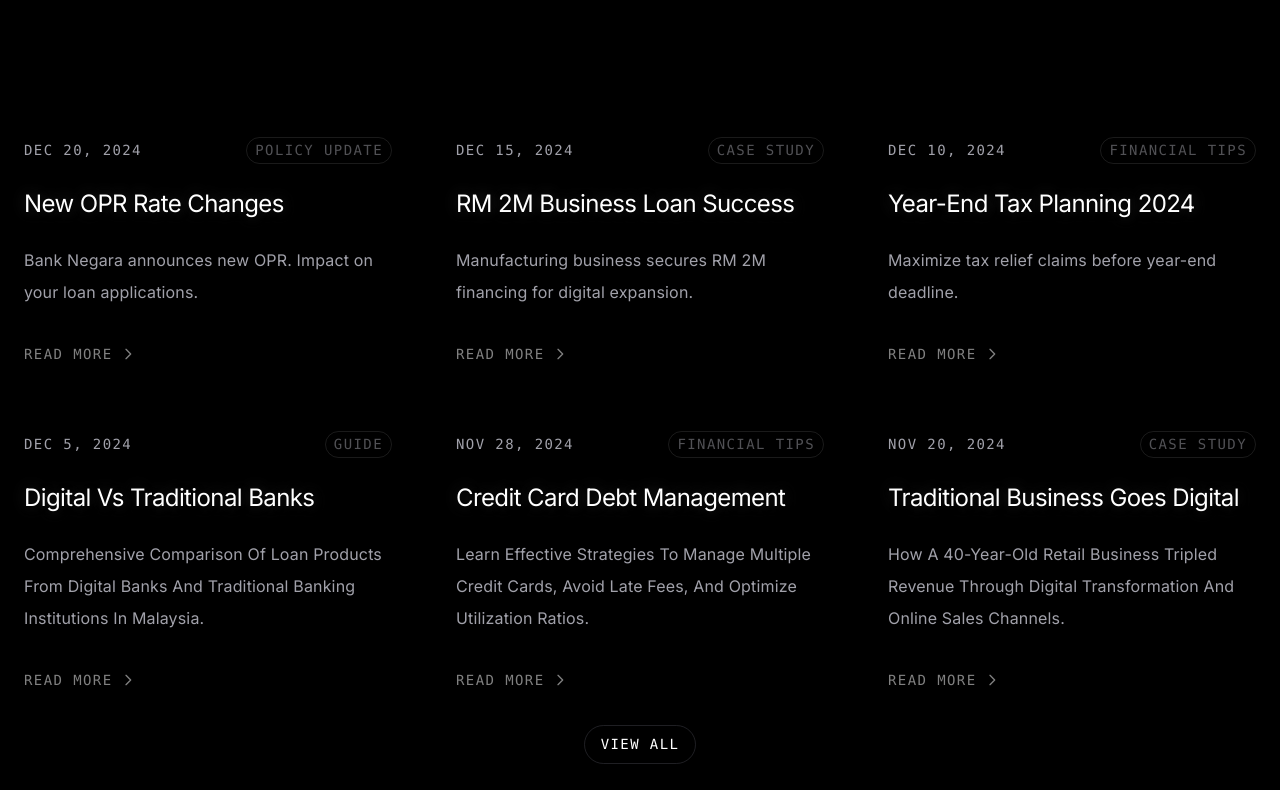
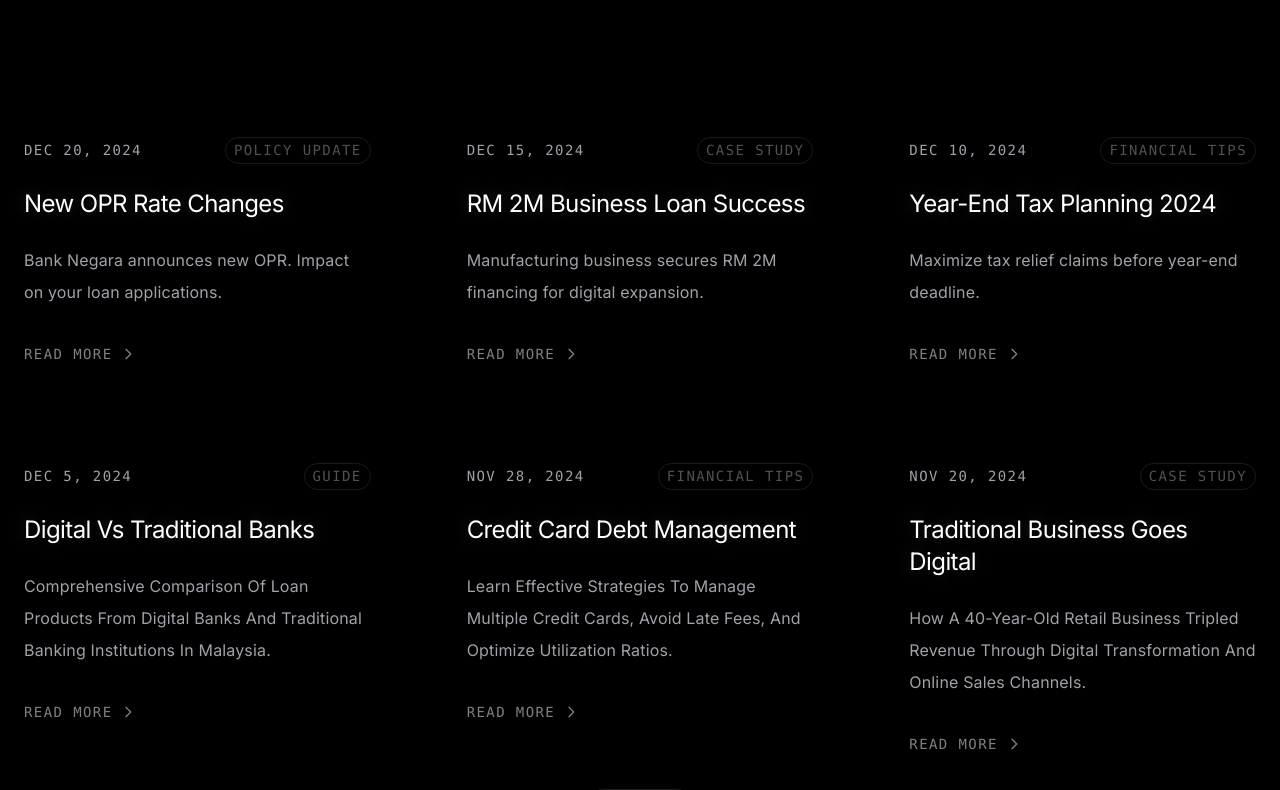
Before and after one commit to zee14913913/INFINITE-GZ-WEBSITE, a Next.js app: page / in a window 1280 px wide. Shown: the part 3100-3890 px from the top of the page. Built offline with nearby package versions, Linux system fonts and the light colour scheme.

Commit message:
feat: 增加首页News Section卡片之间的间隔空间
- 将卡片网格的gap从gap-12/gap-16增加到gap-16/gap-24
- 将卡片内部的space-y-6增加到space-y-8
- 提升视觉层次感，避免卡片内容拥挤混乱
- 创建视频上传说明文档VIDEO-UPLOAD-EXPLANATION.md

```diff
--- a/components/NewsSection.tsx
+++ b/components/NewsSection.tsx
@@ -32,7 +32,7 @@
         </div>
 
         {/* 新闻网格 */}
-        <div className="grid grid-cols-1 md:grid-cols-2 lg:grid-cols-3 gap-12 lg:gap-16">
+        <div className="grid grid-cols-1 md:grid-cols-2 lg:grid-cols-3 gap-16 lg:gap-24">
           {t.home.news.items.map((item, index) => (
             <article
               key={index}
```
Also changed, not shown: app/creditpilot/page.tsx (line endings or trailing spaces), 1 other file (tests, documents, lock files or other folders).
